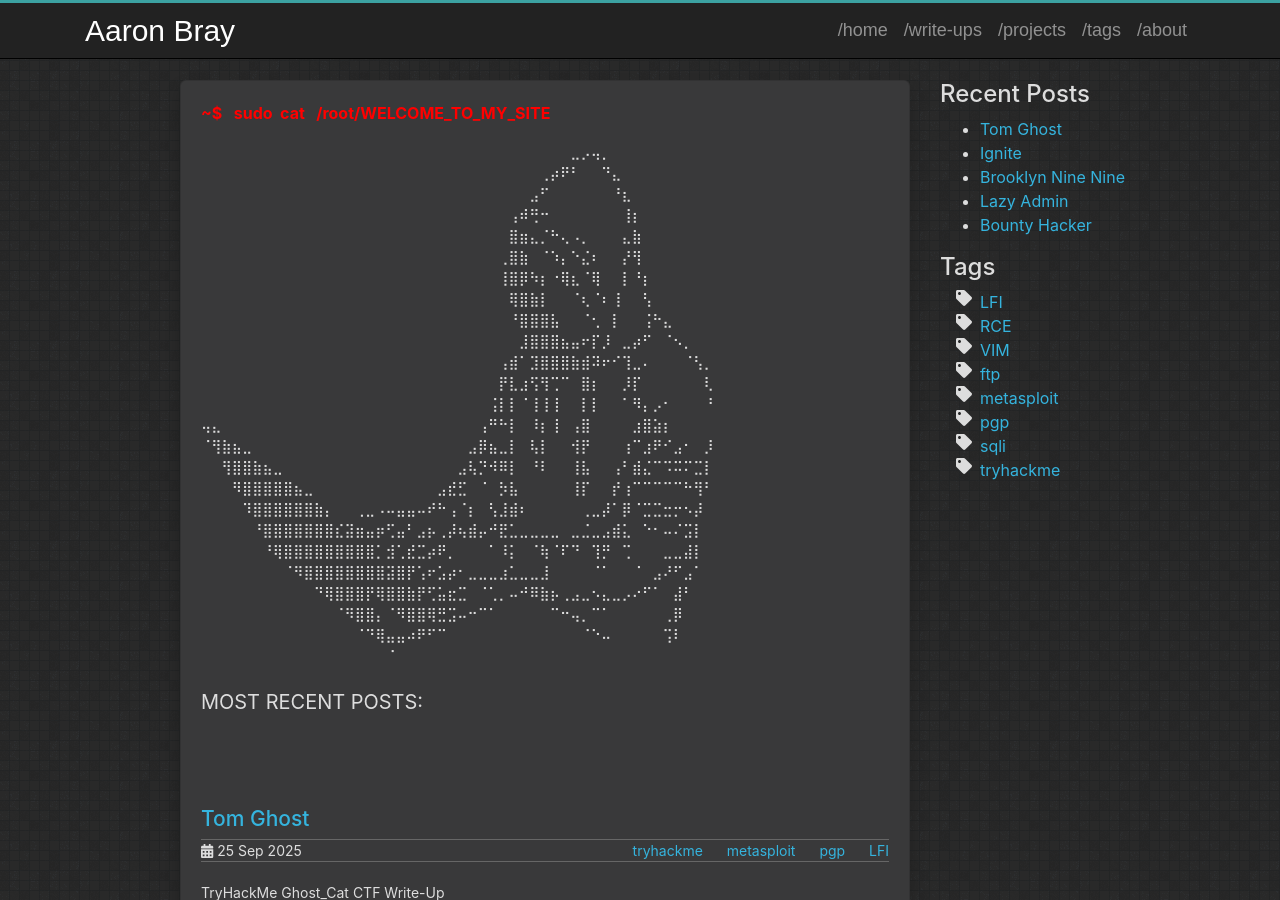
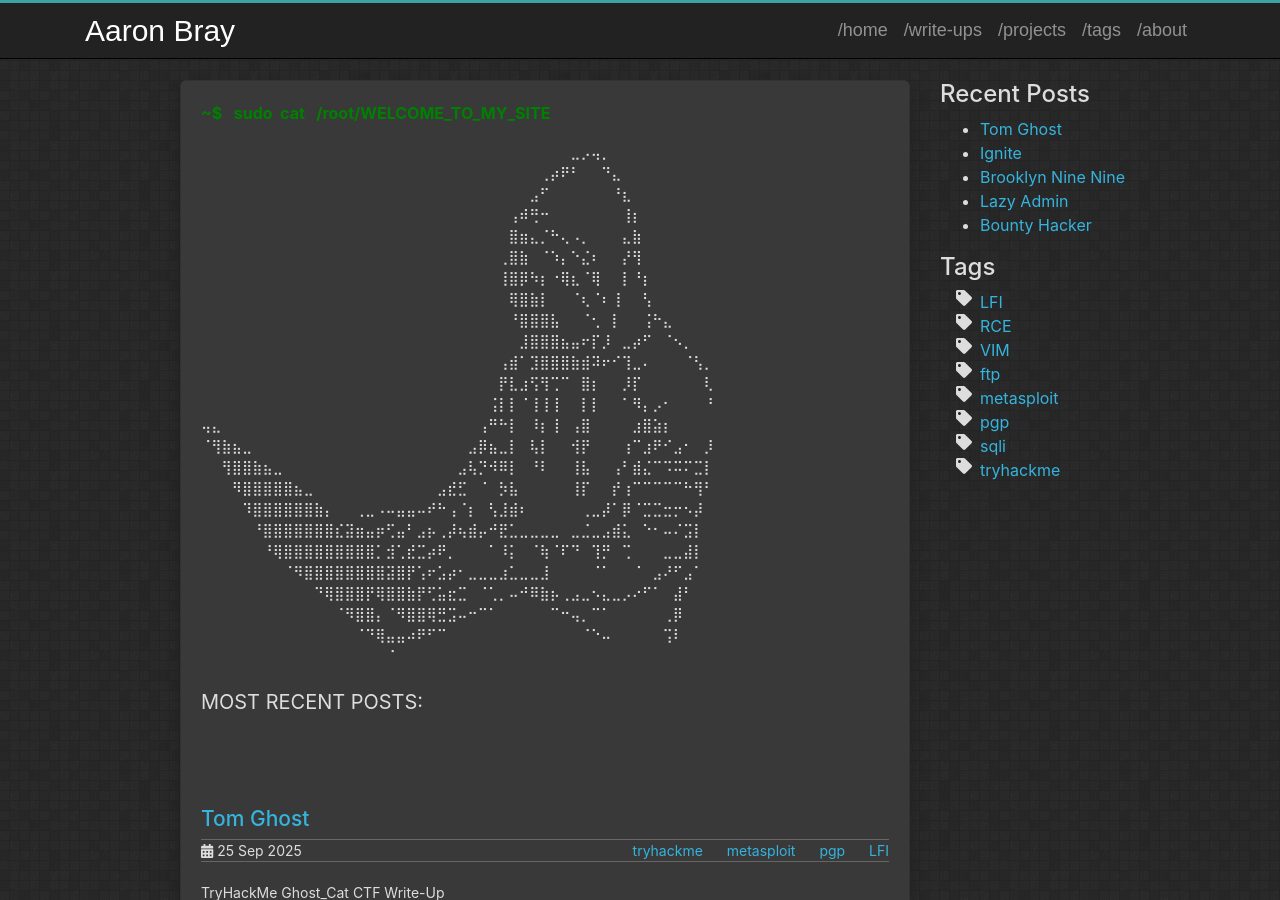
Before and after one commit to AaronBray/AaronBray.github.io, a Jekyll site: the page built from index.html, in a window 1280 px wide and 900 px high. Built offline with Jekyll 4.4.1, drawn with Linux system fonts in a browser that asks for light colours.

Commit message:
Update home.html

```diff
--- a/_layouts/home.html
+++ b/_layouts/home.html
@@ -1,7 +1,7 @@
 ---
 layout: page
 ---
-<p style="color: red; font-size: 16px"><b>~$&nbsp;&nbsp; sudo &nbsp;cat &nbsp;&nbsp;/root/WELCOME_TO_MY_SITE</b></p>
+<p style="color: green; font-size: 16px"><b>~$&nbsp;&nbsp; sudo &nbsp;cat &nbsp;&nbsp;/root/WELCOME_TO_MY_SITE</b></p>
 ⠀⠀⠀⠀⠀⠀⠀⠀⠀⠀⠀⠀⠀⠀⠀⠀⠀⠀⠀⠀⠀⠀⠀⠀⠀⠀⠀⠀⠀⠀⠀⠀⠀⠀⠀⠀⣀⡠⢤⡀⠀⠀⠀⠀⠀⠀⠀⠀⠀⠀
 ⠀⠀⠀⠀⠀⠀⠀⠀⠀⠀⠀⠀⠀⠀⠀⠀⠀⠀⠀⠀⠀⠀⠀⠀⠀⠀⠀⠀⠀⠀⠀⠀⠀⢀⡴⠟⠃⠀⠀⠙⣄⠀⠀⠀⠀⠀⠀⠀⠀⠀
 ⠀⠀⠀⠀⠀⠀⠀⠀⠀⠀⠀⠀⠀⠀⠀⠀⠀⠀⠀⠀⠀⠀⠀⠀⠀⠀⠀⠀⠀⠀⠀⠀⣠⠋⠀⠀⠀⠀⠀⠀⠘⣆⠀⠀⠀⠀⠀⠀⠀⠀
```
